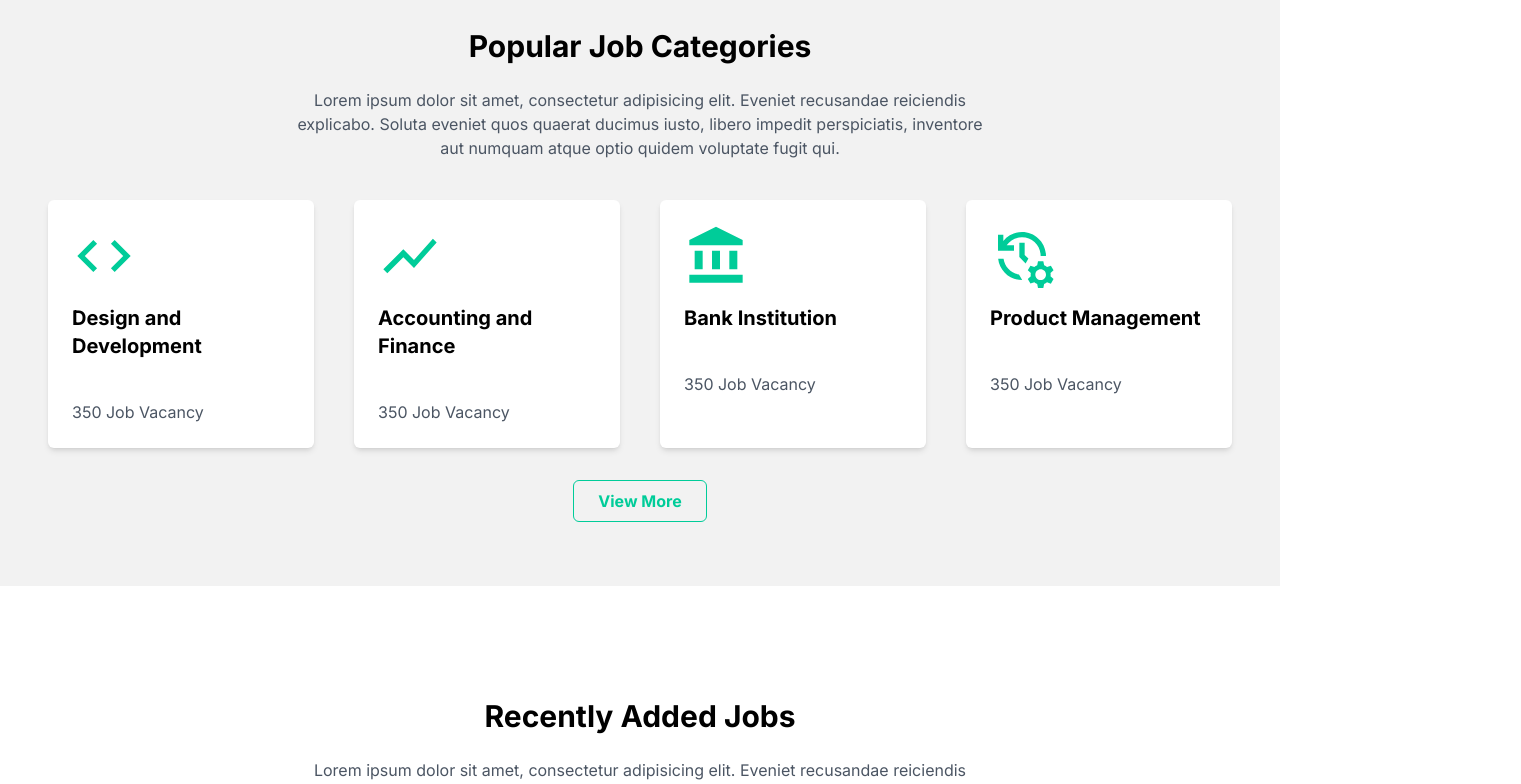
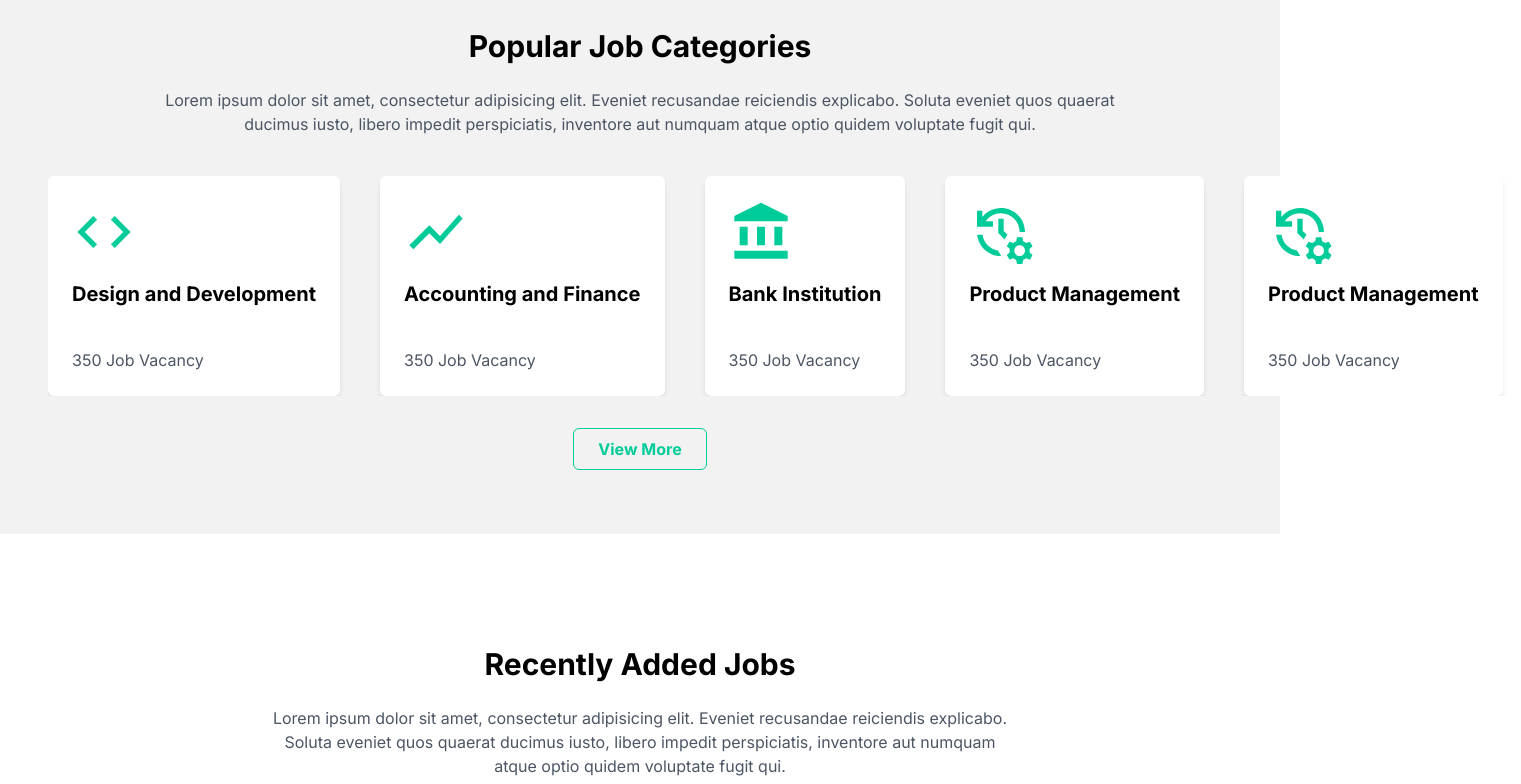
Before and after one commit to MohammedElHabach/CreoHub-Intership-Frontend-Week-3, a Next.js app: page / in a window 1280 px wide. Shown: the part 1780-2564 px from the top of the page, 1521 px wide, since content can reach past the window. Built offline with nearby package versions, Linux system fonts and the light colour scheme.

Commit message:
adding swiper

```diff
--- /dev/null
+++ b/src/app/about/page.tsx
@@ -0,0 +1,12 @@
+"use client";
+import React from 'react'
+import Swiper from "@/components/Swiper"
+const page = () => {
+  return (
+    <div className='mt-52'>
+
+    </div>
+  )
+}
+
+export default page
--- a/src/app/globals.css
+++ b/src/app/globals.css
@@ -20,6 +20,16 @@
 }
 
 }
+
+
+.swiper-container {
+ /* width: 10% !important; */
+}
+
+.swiper-slide {
+  width: auto !important;
+}
+
 
 
 
--- a/src/components/AddedJobs.js
+++ b/src/components/AddedJobs.js
@@ -40,8 +40,8 @@ const AddedJobs = () => {
         <div className='xl:container mx-auto px-12 mt-12 '>
             <div className='flex flex-col items-center '>
                  <h2 className="text-3xl font-bold text-center">Recently Added Jobs</h2>
-                <div className='pt-6 text-center md:w-3/4 lg:w-3/5'>
-                    <p className="text-gray-600">Lorem ipsum dolor sit amet, consectetur adipisicing elit. Eveniet recusandae reiciendis explicabo. Soluta eveniet quos quaerat ducimus iusto, libero impedit perspiciatis, inventore aut numquam atque optio quidem voluptate fugit qui.</p>
+                <div className='pt-6 text-center md:mx-7 lg:mx-28'>
+                    <p className="text-gray-600 md:mx-7 lg:mx-28">Lorem ipsum dolor sit amet, consectetur adipisicing elit. Eveniet recusandae reiciendis explicabo. Soluta eveniet quos quaerat ducimus iusto, libero impedit perspiciatis, inventore aut numquam atque optio quidem voluptate fugit qui.</p>
                 </div>
                 <div className=' pt-5 grid grid-cols-1 sm:grid-cols-2 lg:grid-cols-3 gap-10 '>
 
--- a/src/components/Card.js
+++ b/src/components/Card.js
@@ -1,4 +1,6 @@
 "use client";
+import React from 'react';
+
 import { useState } from "react";
 
 const Card = ({ icon, title, description, margin }) => {
--- a/src/components/PopularCategories.js
+++ b/src/components/PopularCategories.js
@@ -1,9 +1,13 @@
-
+"use client";
 import CodeIcon from '@mui/icons-material/Code';
 import ShowChartIcon from '@mui/icons-material/ShowChart';
 import Card from './Card';
 import AccountBalanceIcon from '@mui/icons-material/AccountBalance';
 import ManageHistoryIcon from '@mui/icons-material/ManageHistory';
+import MySwiper from './Swiper';
+import { SwiperSlide } from 'swiper/react';
+
+
 const PopularCategories = () => {
 
 
@@ -28,21 +32,40 @@ const PopularCategories = () => {
             title:"Product Management",
             description:"350 Job Vacancy"
         },
-
+        {
+            icon :<ManageHistoryIcon sx={{fontSize:"4rem"}}/>,
+            title:"Product Management",
+            description:"350 Job Vacancy"
+        },
+        {
+            icon :<ManageHistoryIcon sx={{fontSize:"4rem"}}/>,
+            title:"Product Management",
+            description:"350 Job Vacancy"
+        },
+        {
+            icon :<ManageHistoryIcon sx={{fontSize:"4rem"}}/>,
+            title:"Product Management",
+            description:"350 Job Vacancy"
+        },
     ]
   return (
     <section id='popular-categories' className='bg-grayBg'>
         <div className="xl:container mx-auto px-12 mt-12 py-16">
             <div className="flex flex-col items-center">
                 <h2 className="text-3xl font-bold text-center">Popular Job Categories</h2>
-                <div className='pt-6 text-center md:w-3/4 lg:w-3/5'>
-                    <p className="text-gray-600">Lorem ipsum dolor sit amet, consectetur adipisicing elit. Eveniet recusandae reiciendis explicabo. Soluta eveniet quos quaerat ducimus iusto, libero impedit perspiciatis, inventore aut numquam atque optio quidem voluptate fugit qui.</p>
+                <div className='pt-6 text-center  '>
+                    <p className="text-gray-600 md:mx-7 lg:mx-20 xl:mx-28 2xl:mx-36">Lorem ipsum dolor sit amet, consectetur adipisicing elit. Eveniet recusandae reiciendis explicabo. Soluta eveniet quos quaerat ducimus iusto, libero impedit perspiciatis, inventore aut numquam atque optio quidem voluptate fugit qui.</p>
                 </div>
                 <div className=' pt-5 grid grid-cols-1 sm:grid-cols-3 gap-10 lg:grid-cols-4'>
 
-                 {cardData.map((elt,index) => (
-                    <Card key={index} icon={elt.icon} title={elt.title} description={elt.description} margin={true} />
+
+                <MySwiper >
+                 {cardData.map((elt) => (
+                    <SwiperSlide key={elt.title}>
+                        <Card key={elt.title}  icon={elt.icon} title={elt.title} description={elt.description} margin={true} />
+                    </SwiperSlide>
                     ))}
+                </MySwiper>
                 </div>
 
                 <button className="mt-8 block mx-auto  md:mx-0 text-greenBg rounded-md border border-greenBg font-bold px-6 py-2 ">View More</button>
--- /dev/null
+++ b/src/components/Swiper.js
@@ -0,0 +1,28 @@
+// Swiper.js
+import React from 'react';
+import { Swiper } from 'swiper/react';
+import { Navigation, Pagination, Scrollbar, A11y, Virtual } from 'swiper/modules';
+import 'swiper/css';
+import 'swiper/css/navigation';
+import 'swiper/css/pagination';
+import 'swiper/css/scrollbar';
+
+const MySwiper = ({ children }) => {
+    console.log(children);
+  return (
+    <Swiper
+      modules={[Navigation, Pagination, Scrollbar, A11y,]}
+      spaceBetween={40}
+    //   loop={false}
+    // scrollbar
+    // navigation
+      slidesPerView={4}
+      onSwiper={(swiper) => console.log(swiper)}
+      onSlideChange={() => console.log('slide change')}
+    >
+      {children}
+    </Swiper>
+  );
+};
+
+export default MySwiper;
```
